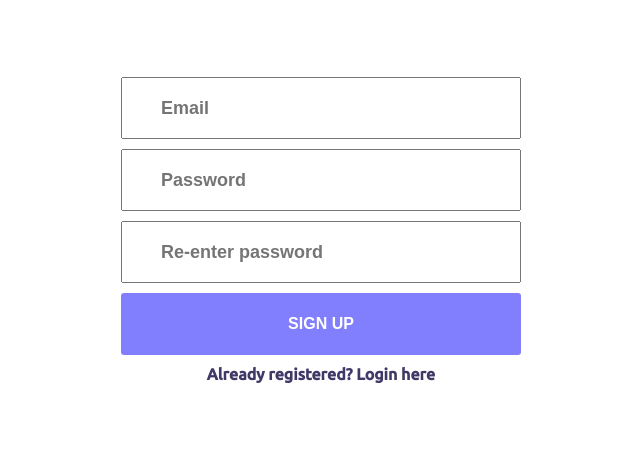
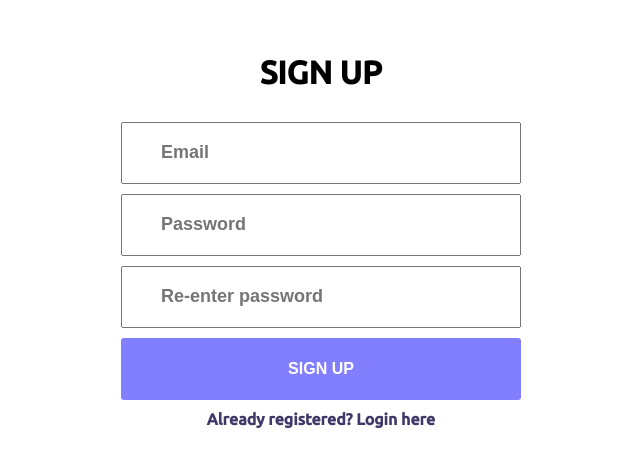
Before and after one commit to githmin/auth-frontend-react, a React (Create React App) app: page /signup in a window 1280 px wide. Shown: the part 125-592 px from the top of the page, without its empty margins (319-959 px from the left). Built offline with nearby package versions, Linux system fonts and the light colour scheme.

Commit message:
added title

```diff
--- a/src/App.css
+++ b/src/App.css
@@ -1,8 +1,8 @@
-@import url('https://fonts.googleapis.com/css2?family=Ubuntu:wght@500&display=swap');
+@import url("https://fonts.googleapis.com/css2?family=Ubuntu:wght@500&display=swap");
 body {
   margin: 0;
   padding: 0;
-  font-family: 'Ubuntu', sans-serif;
+  font-family: "Ubuntu", sans-serif;
 }
 
 .formMain {
@@ -31,3 +31,7 @@ input {
   box-sizing: border-box;
   padding: 0 20px 0 38px;
 }
+
+.title {
+  text-align: center;
+}
--- a/src/components/Login/Login.jsx
+++ b/src/components/Login/Login.jsx
@@ -40,6 +40,7 @@ const Login = (props) => {
   return (
     <div className="formMain">
       <div className="formInner">
+        <h1 className="title">LOGIN</h1>
         <input placeholder="Email" onChange={(e) => setEmail(e.target.value)} />
         <input
           placeholder="Password"
--- a/src/components/Register/Register.jsx
+++ b/src/components/Register/Register.jsx
@@ -54,6 +54,7 @@ const Register = (props) => {
     formMain"
     >
       <div className="formInner">
+        <h1 className="title">SIGN UP</h1>
         <input
           placeholder="Email"
           onChange={(e) => {
```
